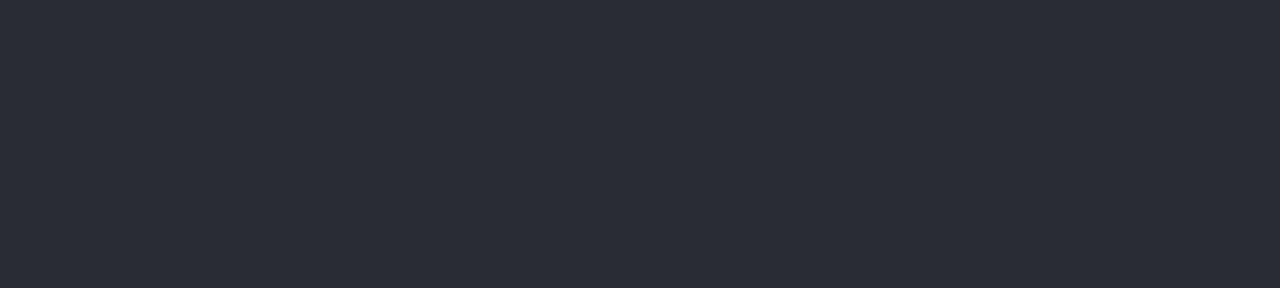
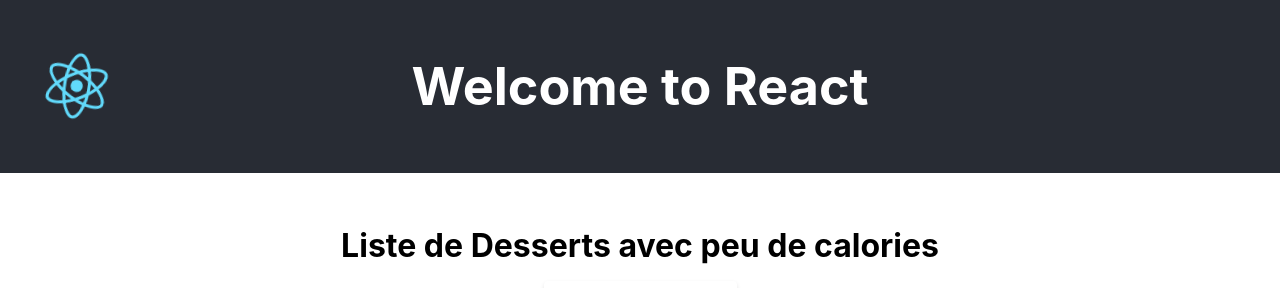
Before and after one commit to danny-boulay/Advanced-React-App, a React (Create React App) app: page / in a window 1280 px wide. Shown: the top 288 px of the page. Built offline with nearby package versions, Linux system fonts and the light colour scheme; no server answers; the HTML template or start-up script is replaced by a standard one.

Commit message:
delete le scrollRef car bug et ajout de certains styles

```diff
--- a/public/assets/desserts.json
+++ b/public/assets/desserts.json
@@ -160,5 +160,11 @@
     "name": "Cookie with nuts",
     "calories": 195,
     "createdAt": "2025-01-20T21:19:23.755Z"
+  },
+  {
+    "id": 1737729275738,
+    "name": "Brownies",
+    "calories": 490,
+    "createdAt": "2025-01-24T14:34:35.738Z"
   }
 ]
--- a/src/App.css
+++ b/src/App.css
@@ -8,12 +8,12 @@
   -moz-osx-font-smoothing: grayscale;
 }
 
-
 /* Logo */
 .App-logo {
-  height: 40vmin;
+  height: 10vmin;
   pointer-events: none;
-  margin: 20px;
+  position: absolute;
+  left: 20px;
 }
 
 @media (prefers-reduced-motion: no-preference) {
@@ -25,14 +25,14 @@
 /* Header */
 .App-header {
   background-color: #282c34;
-  min-height: 100vh;
+  min-height: 10vh;
   display: flex;
-  flex-direction: column;
+  justify-content: center;
   align-items: center;
-  justify-content: center;
   font-size: calc(10px + 2vmin);
   color: white;
   padding: 20px;
+  text-align: center;
 }
 
 /* Link */
@@ -49,11 +49,6 @@
   to {
     transform: rotate(360deg);
   }
-}
-
-/* Add some spacing between elements */
-.App-header > * {
-  margin-bottom: 20px;
 }
 
 .DessertsList {
--- a/src/App.js
+++ b/src/App.js
@@ -8,9 +8,9 @@
     <div className="App">
       <header className="App-header">
         <img src={logo} className="App-logo" alt="logo" />
+        <h1>Welcome to React</h1>
       </header>
       <div >
-        <h1>Low Calorie Desserts</h1>
         <DessertsList/>
       </div>
     </div>
--- a/src/components/DessertsList.js
+++ b/src/components/DessertsList.js
@@ -1,9 +1,8 @@
-import React, {useRef, useEffect, useState} from "react";
+import React, {useEffect, useState} from "react";
 
 function DessertsList() {
     const [desserts, setDesserts] = useState([]); // État pour stocker la liste des desserts récupérés depuis le serveur
     const [newDessert, setNewDessert] = useState({name:"", calories: ""}); // État pour gérer les valeurs du formulaire (nom et calories du nouveau dessert)
-    const scrollRef = useRef(null); // Ref pour accéder au composant de scroll
 
     // ** Chargement initial des desserts ** (Effet exécuté une seule fois au montage du composant)
     useEffect(() => {
@@ -50,23 +49,12 @@
         if (res.ok) {
           console.log("Dessert ajouté avec succès !");
           setDesserts([...desserts, newDessertEntry]); // Ajoute le nouveau dessert à la liste locale (sans recharger depuis le serveur)
-          setNewDessert({ name: "", calories: "" });   // Réinitialise les champs du formulaire
         }  else {
           console.error("Erreur lors de l'ajout du dessert :", res.status);
         }
     })
     .catch((err) => console.error("Erreur lors de l'ajout du dessert :", err));
     };
-
-    // Utilisation de requestAnimationFrame pour assurer le rendu complet avant de défiler
-    useEffect(() => {
-      if (desserts.length > 0 && scrollRef.current) {
-          // Attendre le prochain rafraîchissement de l'écran pour lancer le scroll
-          requestAnimationFrame(() => {
-              scrollRef.current.scrollIntoView({ behavior: 'auto' });
-          });
-      }
-  }, [desserts]); // Ce useEffect se déclenche lorsque la liste des desserts est mise à jour
 
     //Trier les desserts avec moins de 500 calories
     const dessertLessThan500 = desserts.filter((dessert) => dessert.calories < 500 );
@@ -77,7 +65,7 @@
     // Générer une liste d'éléments <li> pour chaque dessert trié
     return (
         <div className="DessertsList">
-          <h1>Liste de Desserts</h1>
+          <h1>Liste de Desserts avec peu de calories</h1>
           {/* Formulaire pour ajouter un dessert */}
           <form onSubmit={handleAddDessert}>
             <input
@@ -94,11 +82,11 @@
               value={newDessert.calories}
               onChange={handleInputChange}
             />
-            <button type="submit">Ajouter Dessert</button>
+            <button disabled={!newDessert.name || !newDessert.calories} type="submit">Ajouter Dessert</button>
           </form>
 
           {/* Liste des desserts triés */}
-          <ul ref={scrollRef}>
+          <ul>
             {dessertSorted.map((dessert) => (
               <li key={dessert.id}>
                 {dessert.name} - {dessert.calories} cal (Ajouté le :{" "}
```
